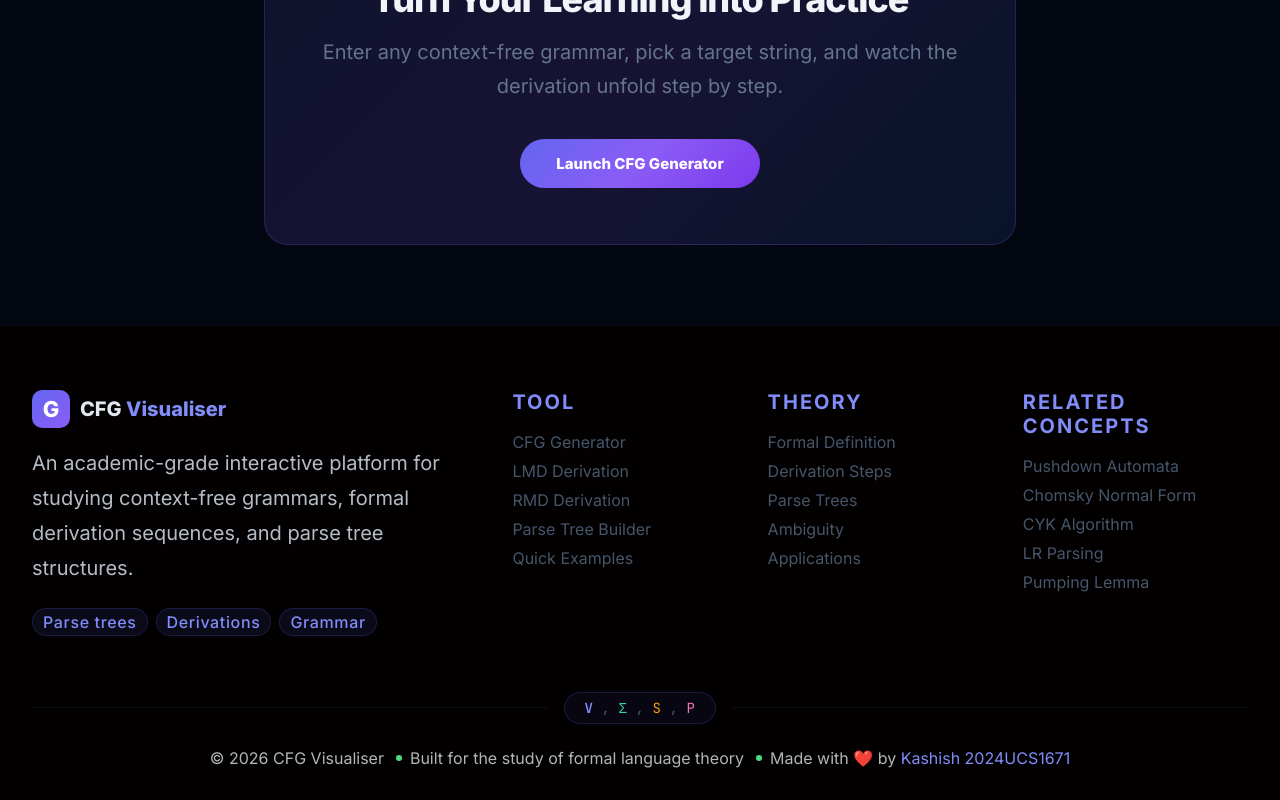
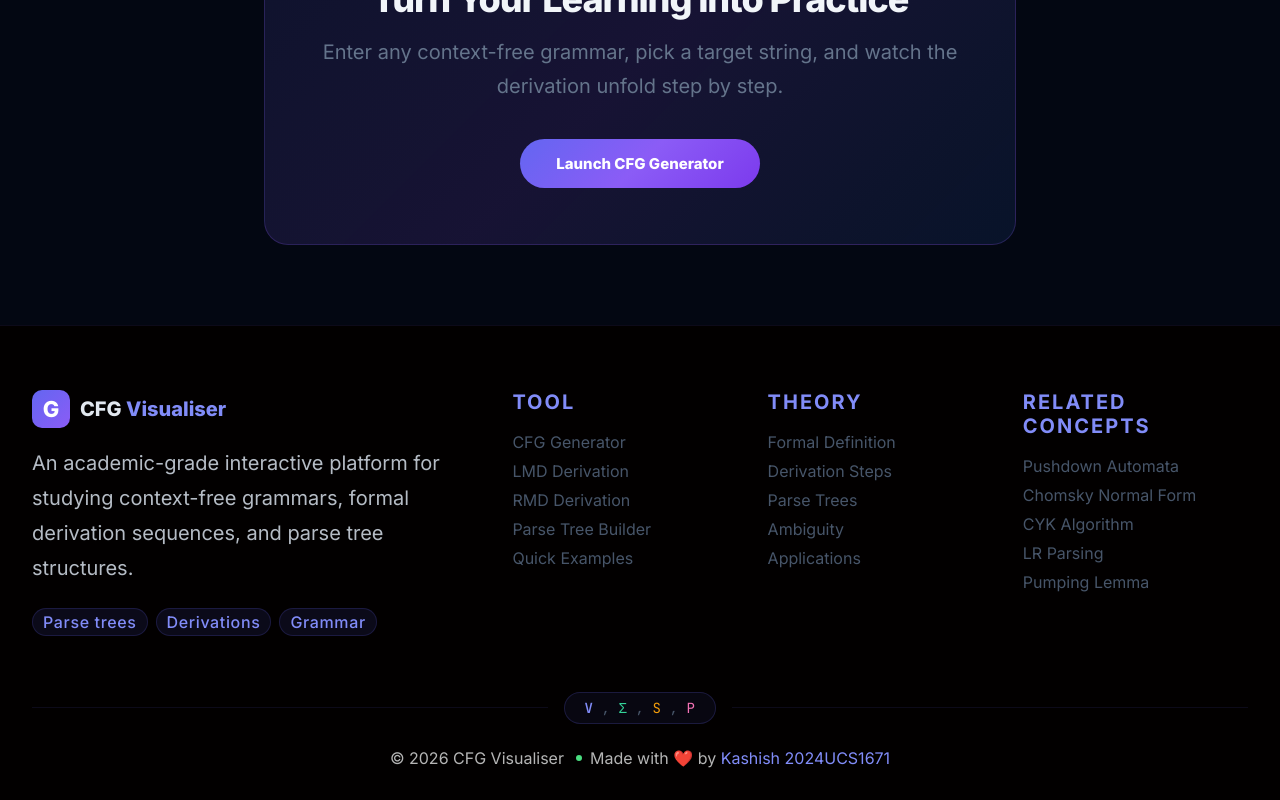
Before and after one commit to kashish100-max/CFG_Visualiser, a React (Vite) app: page / in a window 1280 px wide. Shown: the part 5490-6290 px from the top of the page. Built offline with nearby package versions, Linux system fonts and the light colour scheme.

Commit message:
footer part updated

```diff
--- a/src/components/CFGVisualizer.jsx
+++ b/src/components/CFGVisualizer.jsx
@@ -2036,10 +2036,6 @@ export default function CFGApp() {
               <div style={{ fontSize:16, color:"#b5b5b5" }}>© 2026 CFG Visualiser</div>
               <div style={{ display:"flex", alignItems:"center", gap:8 }}>
                 <div style={{ width:6, height:6, borderRadius:"50%", background:"#4ade80" }}/>
-                <span style={{ fontSize:16, color:"#b5b5b5" }}>Built for the study of formal language theory</span>
-              </div>
-              <div style={{ display:"flex", alignItems:"center", gap:8 }}>
-                <div style={{ width:6, height:6, borderRadius:"50%", background:"#4ade80" }}/>
                 <span style={{ fontSize:16, color:"#b5b5b5" }}>Made with ❤️ by <span style={{color:"#818cf8"}}>Kashish 2024UCS1671</span></span>
               </div>
             </div>
```
